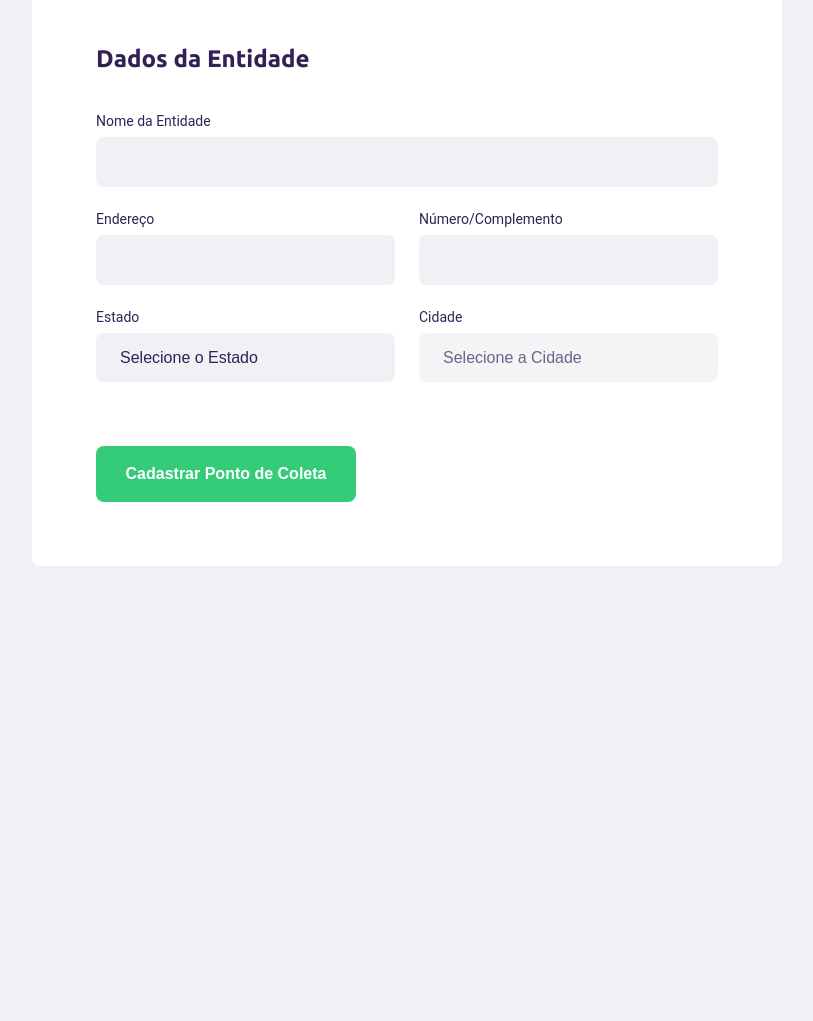
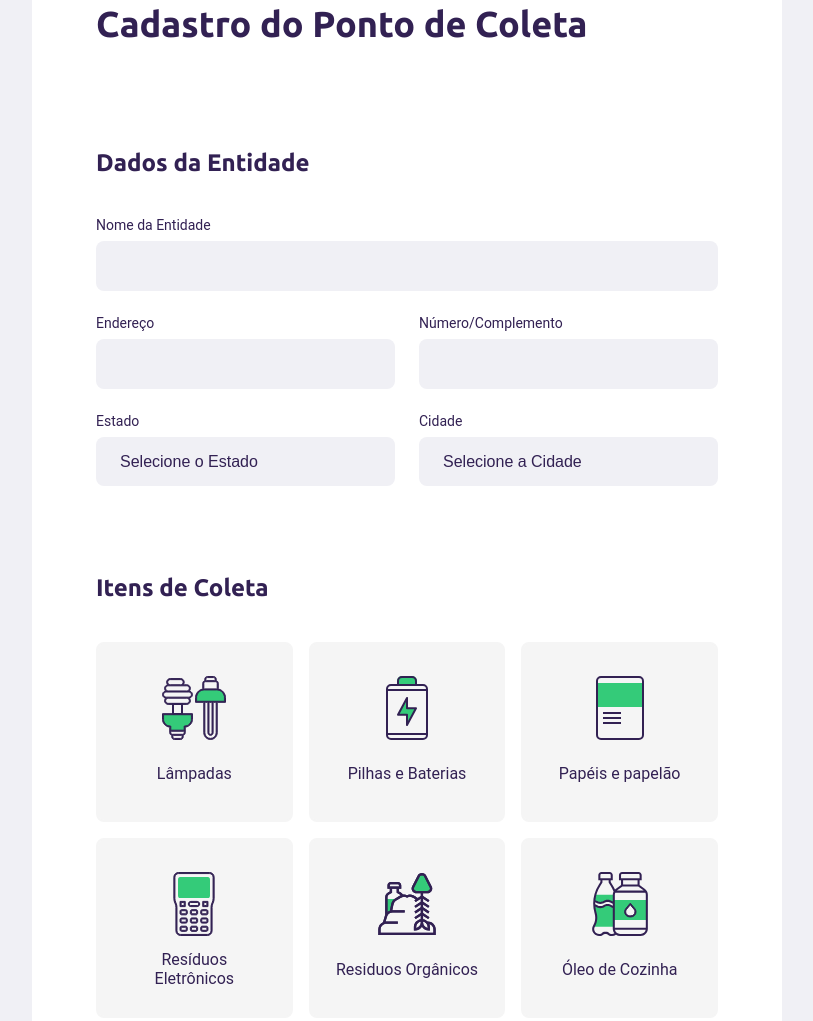
Before and after one commit to thuanedesouza/NextLevelWeek, a plain HTML site: page create-point.html in a window 1280 px wide. Shown: the part 289-1310 px from the top of the page, without its empty margins (233-1046 px from the left). Before the commit the page ends 935 px from the top, so only its background shows below. Drawn offline with Linux system fonts and the light colour scheme; no server answers.

Commit message:
Finalizando formulário
Estilização e preparação dos dados recebidos para o backend

```diff
--- a/create-point.html
+++ b/create-point.html
@@ -27,8 +27,11 @@
             </header>
 
             <form action="">
+                <fieldset>
+                    <legend>
+                        <h1>Cadastro do Ponto de Coleta</h1>
+                    </legend>
 
-                <h1>Cadastro do Ponto de Coleta</h1>
 
                     <fieldset> <!-- vai agrupar as duas partes de dados-->
                         <legend>
@@ -36,18 +39,18 @@
                         </legend>
                         <div class="field">
                             <label for = "" >Nome da Entidade</label>
-                        <input type = "text" name = "name">
+                            <input type = "text" name = "name" required>
                     </fieldset>
 
                     <div class="field-group">
                         <div class="field">
                             <label for = "address"> Endereço </label>
-                        <input type = "text" name = "address">
+                            <input type = "text" name = "address" required>
 
                         </div>
                         <div class="field">
                             <label for = "address2"> Número/Complemento </label>
-                        <input type = "text" name = "address2">
+                            <input type = "text" name = "address2" required>
 
                         </div>
                     </div>
@@ -55,7 +58,7 @@
                     <div class="field-group">
                         <div class="field">
                             <label for = "state"> Estado </label>
-                        <select name = "uf">
+                            <select name = "uf" required>
                                 <option value="">Selecione o Estado</option>
                                 <option value="1">Opções</option>
                             </select>
@@ -65,14 +68,56 @@
 
                         <div class="field">
                             <label for = "city"> Cidade </label>
-                        <select name = "city" disabled>
+                            <select name = "city" disabl required>
                                 <option value="">Selecione a Cidade</option>
                             </select>
 
                         </div>
 
                     </div>
+                </fieldset>
 
+                <fieldset>
+                    <legend>
+                    <h2>Itens de Coleta</h2>
+                    </legend>
+
+                    <div class = "items-grid">
+                        <li data-id ="item-1"> <!--lista com dataset-->
+                            <img src = "assets/lampadas.svg" alt = "Lâmpadas">
+                            <span>Lâmpadas</span>
+
+                        </li>
+                        <li data-id ="item-2"> <!--lista com dataset-->
+                            <img src = "assets/baterias.svg" alt = "Pilhas e Baterias">
+                            <span>Pilhas e Baterias</span>
+
+                        </li>
+                        <li data-id ="item-3"> <!--lista com dataset-->
+                            <img src = "assets/papeis-papelao.svg" alt = "Papéis e papelão">
+                            <span>Papéis e papelão</span>
+
+                        </li>
+                        <li data-id ="item-4"> <!--lista com dataset-->
+                            <img src = "assets/eletronicos.svg" alt = "Resíduos Eletrônicos">
+                            <span>Resíduos Eletrônicos</span>
+
+                        </li>
+                        <li data-id ="item-5"> <!--lista com dataset-->
+                            <img src = "assets/organicos.svg" alt = "Residuos Orgânicos">
+                            <span>Residuos Orgânicos</span>
+
+                        </li>
+                        <li data-id ="item-6"> <!--lista com dataset-->
+                            <img src = "assets/oleo.svg" alt = "Óleo de Cozinha">
+                            <span>Óleo de Cozinha</span>
+
+                        </li>
+                    </div>
+                    <!--Ajustando o envio dos dados selecionados-->
+                    <input type="hidden" name="items">
+
+                </fieldset>
 
 
                 <button type="submit">Cadastrar Ponto de Coleta</button>
--- a/scripts/create-point.js
+++ b/scripts/create-point.js
@@ -61,3 +61,59 @@ function getCities(event) {
 document
     .querySelector("select[name = uf]")
     .addEventListener("change", getCities)
+
+//Itens de Coleta
+
+// pegar todos os li's
+
+const itemsToColect = document.querySelectorAll(".items-grid li")
+//".items-grid li" acaba pegando tudo dentro do li, podemos evitar isso com o css
+    for (const item of itemsToColect){
+
+    item.addEventListener("click", handleSelectedItem)
+}
+//variavel para tratar seleções
+const collectedItems = document.querySelector("input[name=items]")
+let selectedItems = []
+
+
+function handleSelectedItem(event){
+
+    const itemLi = event.target
+    // adicionar e remover uma classe com js
+    // toggle adiciona ou remove, em classList tem adicionar e remover tbm
+    itemLi.classList.toggle("selected")
+
+    const itemId = event.target.dataset.id
+
+    //tratando seleção
+    //verificar se tem itens selecionados e pegá-los
+
+    const alreadySelected = selectedItems.findIndex( (item)=>{
+        //mesmo sendo arrow function e podendo ser menor assim fica mais descritivo
+        const itemFound = item == itemId
+        return itemFound
+    } )
+
+    //se já tiver selecionado, tirar seleção
+    if ( alreadySelected >= 0 ){/* está no array de selecionados? */
+        //tirar da seleção
+        const filteredItems = selectedItems.filter( item => {
+            const itemIsDifferent = item != itemId //sendo diferente pode add, senao pode retirar
+            return itemIsDifferent;//
+        })
+
+        selectedItems = filteredItems
+
+        selectedItems = filteredItems
+    }
+    //se não estiver selecionado adicionar à seleção
+    selectedItems.push(itemId)
+
+    //atualizar o campo escondido com os itens selecionados
+
+    /* passamos pra cima pq toda vez vai ser buscado isso aqui quando
+     chamar a funçãodocument.querySelector("input[name=items]")*/
+
+     collectedItems.value = selectedItems
+}
--- a/style/create-point.css
+++ b/style/create-point.css
@@ -50,3 +50,53 @@ form{
 
 
 }
+
+.items-grid{/* 3 colunas e duas linhas*/
+    display: grid;
+    grid-template-columns: 1fr 1fr 1fr;
+    gap: 16px;/* separação entre os elementos do grid*/
+}
+
+.items-grid li{
+    background-color: #f5f5f5;
+    list-style: none;
+
+    border: 2px solid #f5f5f5;
+    border-radius: 8px;
+
+    height: 180px;
+    padding: 32px 24px 14px;
+
+    display: flex;
+    flex-direction: column;/* trocando o fluxo para coluna o
+    space between fica na vertical */
+    align-items: center;
+    justify-content: space-between;
+
+    text-align: center;
+
+    cursor: pointer;/* elementos a já tem esse pointer
+    mas aqui precisamos colocar*/
+}
+
+.items-grid li span {/* garantindo alinhamento conforme protótipo*/
+    flex: 1;
+
+    display: flex;
+    align-items: center;
+
+    color: var(--title-color);
+}
+
+.items-grid li.selected{
+    background: #e1faec;
+    border: 2px solid #34cb79;
+}
+
+/* tratando .items-grid li para nao pegar tudo dentro
+do li na hora que selecionarmos uma opção*/
+
+.items-grid li img,
+.items-grid li span{
+    pointer-events: none;
+}
```
Lines whose indentation alone changed are shown as unchanged.
